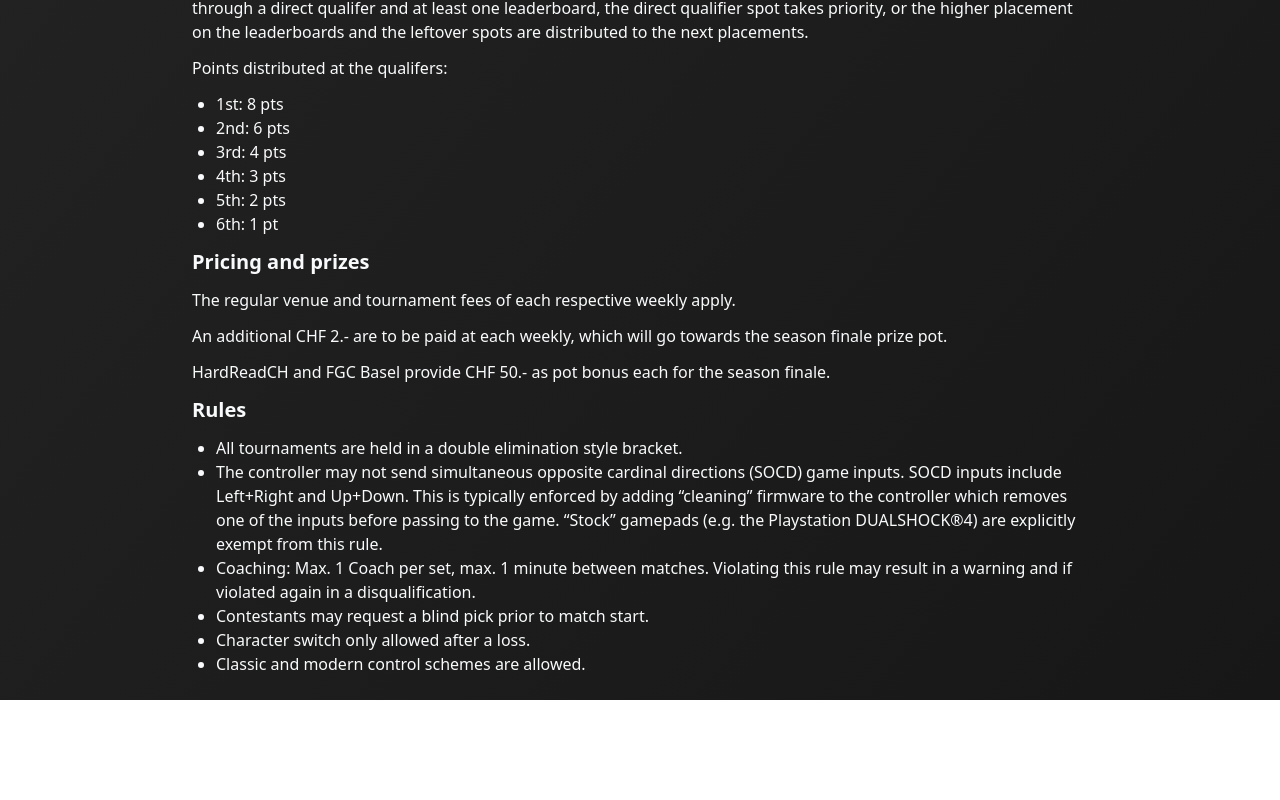
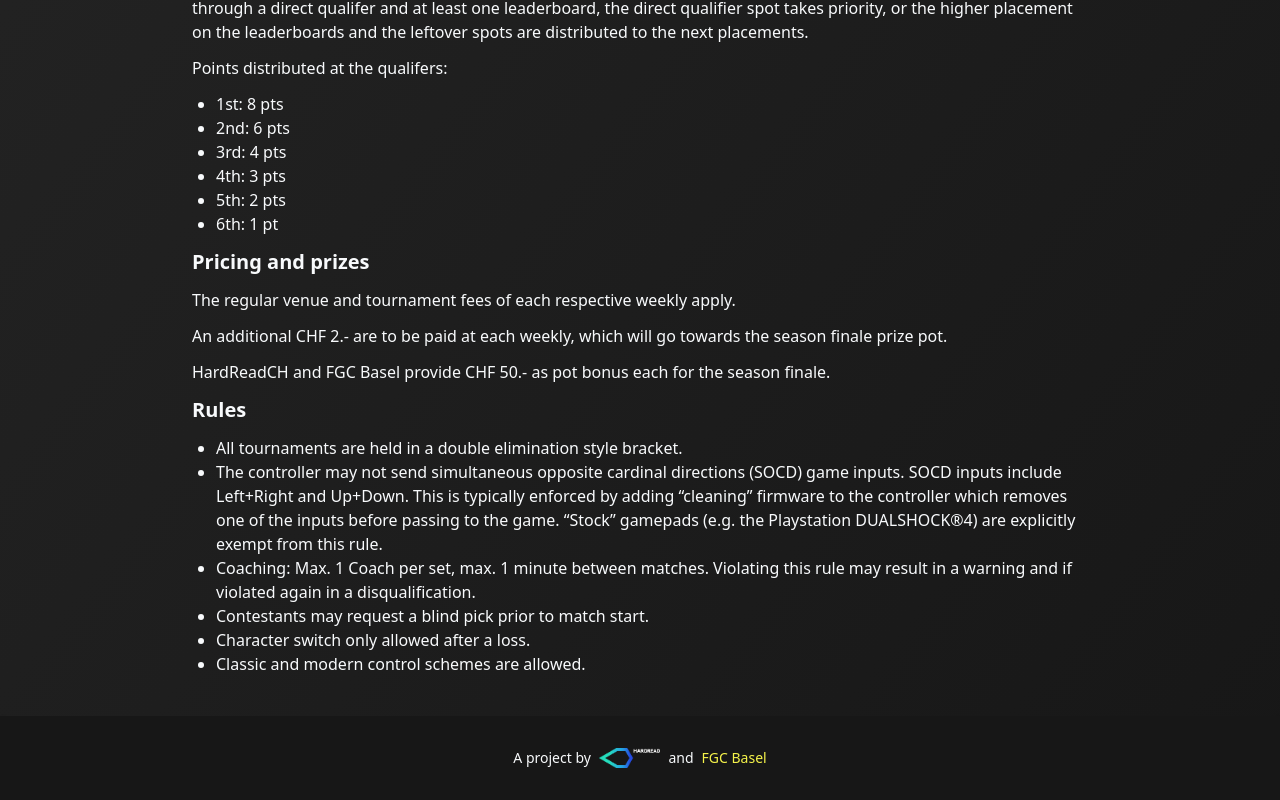
Before and after one commit to okkdev/bundesbattle-season1, a SvelteKit app: page / in a window 1280 px wide. Shown: the part 892-1692 px from the top of the page. Before the commit the page ends 1592 px from the top, so only its background shows below. Built offline with nearby package versions, Linux system fonts and the light colour scheme.

Commit message:
add footer

```diff
--- a/src/app.css
+++ b/src/app.css
@@ -2,6 +2,6 @@
 @tailwind components;
 @tailwind utilities;
 
-body {
+html {
     @apply bg-gradient-to-br from-neutral-800 to-neutral-900 text-slate-50 min-h-screen;
 }
--- a/src/routes/+layout.svelte
+++ b/src/routes/+layout.svelte
@@ -3,6 +3,10 @@
 
   let mobileMenuOpen = false
 </script>
+
+<svelte:head>
+  <title>BundesBattle Season 1</title>
+</svelte:head>
 
 <nav class="bg-neutral-800">
   <div class="mx-auto max-w-7xl px-2 lg:px-8">
@@ -120,6 +124,25 @@
   {/if}
 </nav>
 
-<main class="container mx-auto mt-4 max-w-4xl">
+<main class="container mx-auto mt-4 max-w-4xl flex-1">
   <slot />
 </main>
+
+<footer
+  class="bg-neutral-900 shadow p-8 mt-4 flex flex-row gap-2 items-center justify-center text-sm"
+>
+  A project by <a href="https://hardread.ch"
+    ><img
+      src="images/hardread-logo.png"
+      alt="Hardread Logo"
+      class="h-5 w-auto"
+    /></a
+  >
+  and <a href="https://fgcbasel.ch" class="text-bbyellow">FGC Basel</a>
+</footer>
+
+<style lang="postcss">
+  :global(body) {
+    @apply flex flex-col min-h-screen;
+  }
+</style>
```
Also changed, not shown: static/images/hardread-logo.png (added).
